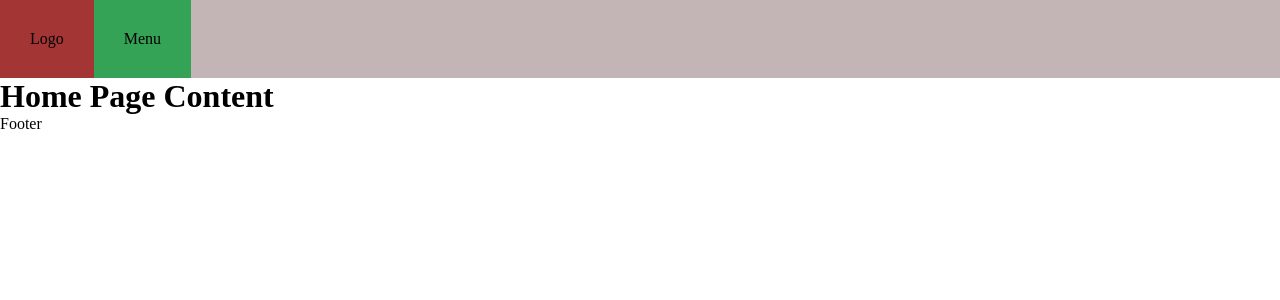
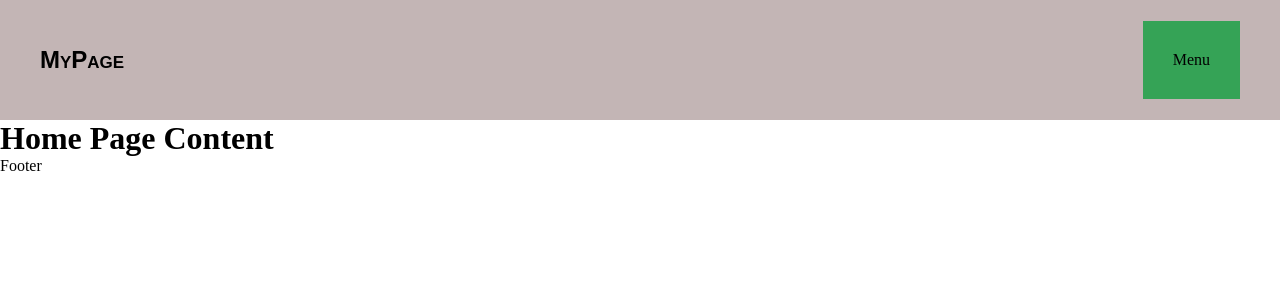
Before and after one commit to changhak0310/my-homepage-use-gsap-, a Next.js app: page / in a window 1280 px wide. Shown: the top 300 px of the page. Built offline with nearby package versions, Linux system fonts and the light colour scheme.

Commit message:
Plus-Logo

```diff
--- /dev/null
+++ b/src/components/Logo.tsx
@@ -0,0 +1,14 @@
+import React from 'react';
+import styled from '@emotion/styled'
+
+const LogoStyle = styled.div`
+    font: small-caps bold 24px/1 sans-serif;
+`
+
+export const Logo = () => {
+    return(
+        <LogoStyle>
+            MyPage
+        </LogoStyle>
+    )
+}
--- /dev/null
+++ b/src/components/index.ts
@@ -0,0 +1 @@
+export * from './logo'
--- a/src/modules/header.tsx
+++ b/src/modules/header.tsx
@@ -1,13 +1,16 @@
 import React from 'react';
 import { Stack } from '@/designSystem/Stack';
+import { Logo } from '@/components/logo';
 
 const Header: React.FC = () => {
   return (
     <Stack
-      wrap
+      distribute="space-between"
+      padding={[0,40,0,40]}
       style={{background: "#c3b5b5"}}
+      height={120}
     >
-      <div style={{background: "#a33535", padding:"30px"}}>Logo</div>
+      <Logo/>
       <div style={{background: "#35a356", padding:"30px"}}>Menu</div>
 
     </Stack>
```
